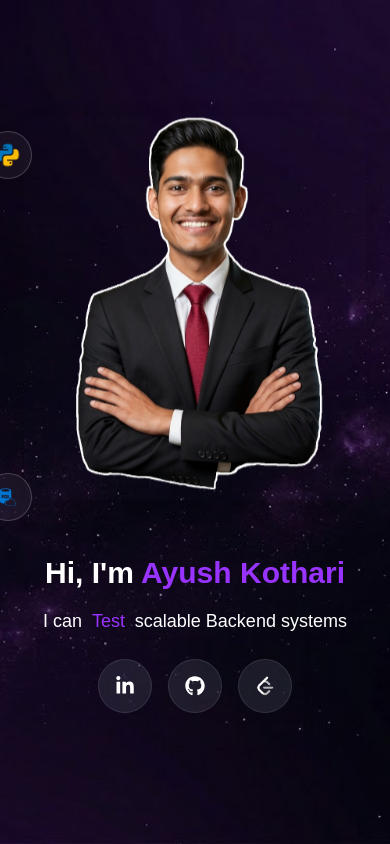
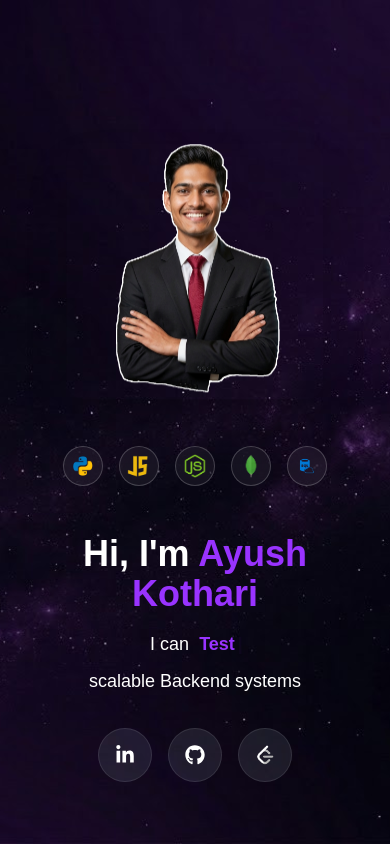
Before and after one commit to Ayushkothari47/My-Portfolio, a React (Vite) app: page / in a window 390 px wide. Shown: the top 844 px of the page. Built offline with nearby package versions, Linux system fonts and the light colour scheme.

Commit message:
Updated Hero responsiveness

```diff
--- a/src/components/HeroSection.jsx
+++ b/src/components/HeroSection.jsx
@@ -1,8 +1,8 @@
-import React from 'react';
+import React, { useState, useEffect } from 'react';
 import { FaLinkedinIn, FaGithub } from 'react-icons/fa';
 // import { SiLeetcode } from "react-icons/si";
 
-import leetcodeIcon from "../assets/leetCodeIcon.png"
+import leetcodeIcon from "../assets/leetCodeIcon.png";
 
 import profilePic from '../assets/ai_gen.png';
 import { Typewriter } from 'react-simple-typewriter';
@@ -16,7 +16,19 @@ import sqlIcon from "../assets/sql.png";
 const words = ['Design', 'Develop', 'Test'];
 
 function HeroSection() {
-  // Balanced arc positions
+  // Changed state to check for 'Desktop' (>= 1024px) instead of Mobile
+  const [isDesktop, setIsDesktop] = useState(true);
+
+  useEffect(() => {
+    // 1024px is the standard breakpoint for Landscape Tablets / Desktops
+    const handleResize = () => setIsDesktop(window.innerWidth >= 1024);
+
+    handleResize(); // Check on mount
+    window.addEventListener('resize', handleResize);
+    return () => window.removeEventListener('resize', handleResize);
+  }, []);
+
+  // Balanced arc positions (Desktop only)
   const circlePositions = [
     { top: '0%', left: '-40px' },
     { top: '23%', left: '-100px' },
@@ -28,18 +40,24 @@ function HeroSection() {
   const icons = [pythonIcon, jsIcon, nodeJs, mongoIcon, sqlIcon];
 
   return (
-    <div className="w-full min-h-screen flex items-center px-6 md:px-16 relative overflow-hidden bg-transparent">
-      <div className="w-full flex flex-col-reverse md:flex-row items-center justify-between gap-10 relative z-10">
+    // Changed structural breakpoints from 'md:' to 'lg:'
+    <div className="w-full min-h-screen flex items-center px-6 md:px-16 relative overflow-hidden bg-transparent pt-24 lg:pt-0">
+      <div className="w-full flex flex-col-reverse lg:flex-row items-center justify-between gap-12 lg:gap-20 relative z-10">
 
         {/* LEFT CONTENT */}
-        <div className="text-white max-w-xl text-center md:text-left relative z-20">
-          <h1 className="text-3xl md:text-5xl font-semibold mb-4">
+       <div className="text-white w-full lg:max-w-2xl xl:max-w-3xl text-center lg:text-left relative z-20 pb-10 lg:pb-0 shrink-0">
+
+          {/* Added lg:whitespace-nowrap to force a single line, adjusted lg/xl scaling */}
+          <h1 className="text-4xl md:text-5xl lg:text-5xl xl:text-6xl font-semibold mb-4 lg:whitespace-nowrap">
             Hi, I'm <span className="text-[#9933ff]">Ayush Kothari</span>
           </h1>
 
-          <h2 className="text-lg md:text-2xl mb-6">
-            <span className="flex items-center justify-center md:justify-start">I can &nbsp;
-              <span className="text-[#9933ff]">
+          {/* Added lg:whitespace-nowrap and fine-tuned text scaling */}
+          <h2 className="text-lg md:text-xl lg:text-2xl xl:text-3xl mb-8 leading-relaxed flex flex-col lg:flex-row items-center lg:items-baseline justify-center lg:justify-start lg:whitespace-nowrap">
+            <span className="flex items-baseline">
+              I can &nbsp;
+              {/* Removed the inline-block and min-w classes so it hugs the text tightly */}
+              <span className="text-[#9933ff] font-bold">
                 <Typewriter
                   words={words}
                   loop
@@ -50,72 +68,77 @@ function HeroSection() {
                   delaySpeed={2000}
                 />
               </span>
-              &nbsp;scalable Backend systems</span>
+            </span>
+            <span className="mt-2 lg:mt-0 lg:ml-2">
+              scalable Backend systems
+            </span>
           </h2>
 
-          <div className="flex justify-center md:justify-start gap-4">
-            <a
-              href="https://www.linkedin.com/in/ayush-kothari-522958290/"
-              target="_blank"
-              rel="noopener noreferrer"
-              className="hover:scale-110 transition-all duration-200 bg-gray-500/20 border border-white/10 rounded-full p-4 hover:bg-[#9933ff] text-white text-xl"
-            >
+          <div className="flex justify-center lg:justify-start gap-4">
+            <a href="https://www.linkedin.com/in/ayush-kothari-522958290/" target="_blank" rel="noopener noreferrer" className="hover:scale-110 transition-all duration-200 bg-gray-500/20 border border-white/10 rounded-full p-4 hover:bg-[#9933ff] text-white text-xl">
               <FaLinkedinIn />
             </a>
-
-            <a
-              href="https://github.com/Ayushkothari47"
-              target="_blank"
-              rel="noopener noreferrer"
-              className="hover:scale-110 transition-all duration-200 bg-gray-500/20 border border-white/10 rounded-full p-4 hover:bg-[#9933ff] text-white text-xl"
-            >
+            <a href="https://github.com/Ayushkothari47" target="_blank" rel="noopener noreferrer" className="hover:scale-110 transition-all duration-200 bg-gray-500/20 border border-white/10 rounded-full p-4 hover:bg-[#9933ff] text-white text-xl">
               <FaGithub />
             </a>
-
-            {/* LeetCode Image Icon */}
-            <a
-              href="https://leetcode.com/u/Ayushkotharii47/"
-              target="_blank"
-              rel="noopener noreferrer"
-              className="hover:scale-110 transition-all duration-200 bg-gray-500/20 border border-white/10 rounded-full p-4 hover:bg-[#9933ff]"
-            >
-              <img
-                src={leetcodeIcon}
-                alt="LeetCode"
-                className="w-5 h-5 object-contain"
-              />
+            <a href="https://leetcode.com/u/Ayushkotharii47/" target="_blank" rel="noopener noreferrer" className="hover:scale-110 transition-all duration-200 bg-gray-500/20 border border-white/10 rounded-full p-4 hover:bg-[#9933ff]">
+              <img src={leetcodeIcon} alt="LeetCode" className="w-5 h-5 object-contain" />
             </a>
           </div>
         </div>
 
         {/* RIGHT IMAGE SECTION */}
-        <div className="flex justify-center md:justify-end w-full md:w-auto md:mr-20 relative">
-          <div className="relative w-96 h-96 md:w-[28rem] md:h-[28rem]">
-            {/* Profile Image */}
+        <div className="flex justify-center lg:justify-end w-full lg:w-auto lg:mr-20 relative mt-10 lg:mt-0">
+
+          {/* Responsive container: flex-col on mobile/tablet, relative block on desktop */}
+          <div className={`w-full flex flex-col lg:block items-center gap-6 lg:gap-0 lg:w-[28rem] lg:h-[28rem] ${isDesktop ? 'relative' : ''}`}>
+
+            {/* Image scales: w-64 (Mobile) -> w-80 (Tablet) -> w-full (Desktop) */}
             <img
               src={profilePic}
               alt="profile"
-              className="w-full h-full object-contain shadow-2xl rounded-2xl animate-float relative z-20"
+              className={`animate-float z-20 ${!isDesktop ? 'w-64 h-64 md:w-80 md:h-80 object-contain shadow-2xl rounded-2xl' : 'w-full h-full object-contain absolute'}`}
             />
 
-            {/* Icons Container */}
-            {circlePositions.map((pos, i) => (
+            {/* Desktop arc icons - only rendered when Desktop (>=1024px) */}
+            {isDesktop && circlePositions.map((pos, i) => (
               <div
                 key={i}
-                className="absolute w-12 h-12 md:w-16 md:h-16 rounded-full border border-white/20 backdrop-blur-md bg-white/5 flex items-center justify-center z-10 animate-spiralIn"
+                className="absolute w-16 h-16 rounded-full border border-white/20 backdrop-blur-md bg-white/5 flex items-center justify-center z-30 animate-spiralInDesktop"
                 style={{
                   top: pos.top,
                   left: pos.left,
-                  animationDelay: `${i * 0.3}s`,
+                  animationDelay: `${i * 0.2}s`,
                 }}
               >
                 <img
                   src={icons[i]}
                   alt="skill"
-                  className="w-7 h-7 md:w-9 md:h-9 object-contain"
+                  className="w-9 h-9 object-contain"
                 />
               </div>
             ))}
+
+            {/* Mobile & Tablet horizontal linear icons - only rendered when <1024px */}
+            {!isDesktop && (
+                <div className="flex flex-row justify-center items-center gap-4 md:gap-6 w-full mt-2">
+                    {icons.map((icon, i) => (
+                        <div
+                            key={i}
+                            className="w-10 h-10 md:w-14 md:h-14 rounded-full border border-white/20 backdrop-blur-md bg-white/5 flex items-center justify-center animate-fadeIn"
+                            style={{
+                                animationDelay: `${i * 0.2}s`,
+                            }}
+                        >
+                            <img
+                                src={icon}
+                                alt="skill"
+                                className="w-6 h-6 md:w-8 md:h-8 object-contain"
+                            />
+                        </div>
+                    ))}
+                </div>
+            )}
           </div>
         </div>
       </div>
@@ -131,23 +154,32 @@ function HeroSection() {
             animation: float 4s ease-in-out infinite;
           }
 
-          @keyframes spiralIn {
+          @keyframes spiralInDesktop {
             0% {
-              /* Start small and off to the right */
               transform: translate(400px, -100px) rotate(-540deg) scale(0);
               opacity: 0;
             }
             100% {
-              /* Return to natural position (top/left defined in style) */
               transform: translate(0, 0) rotate(0deg) scale(1);
               opacity: 1;
             }
           }
 
-          .animate-spiralIn {
-            animation: spiralIn 3s cubic-bezier(0.16, 1, 0.3, 1) forwards;
+          .animate-spiralInDesktop {
+            animation: spiralInDesktop 3s cubic-bezier(0.16, 1, 0.3, 1) forwards;
             opacity: 0;
             will-change: transform, opacity;
+          }
+
+          @keyframes fadeIn {
+              0% { opacity: 0; transform: translateY(10px); }
+              100% { opacity: 1; transform: translateY(0); }
+          }
+
+          .animate-fadeIn {
+              animation: fadeIn 1s ease forwards;
+              opacity: 0;
+              will-change: opacity, transform;
           }
         `}
       </style>
```
